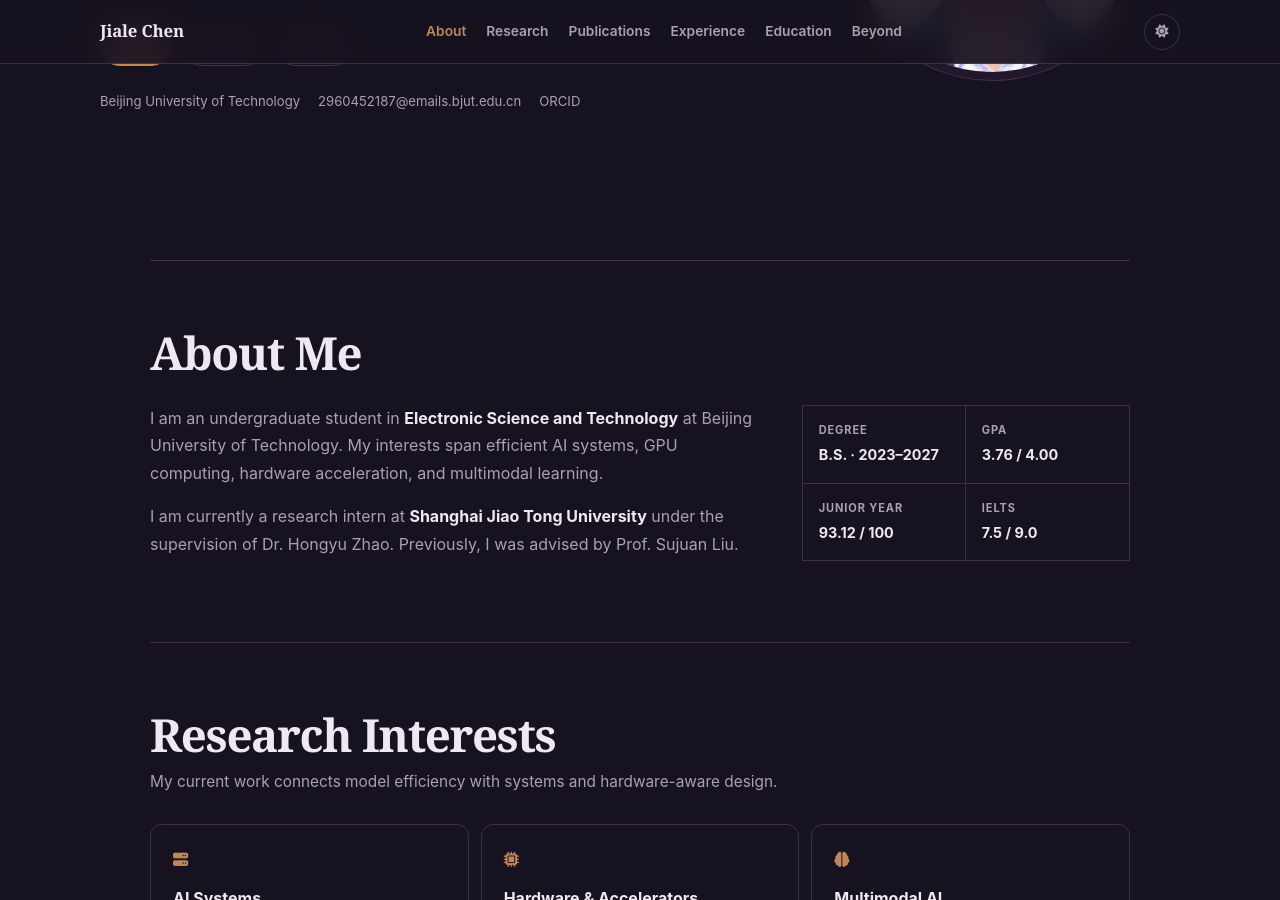
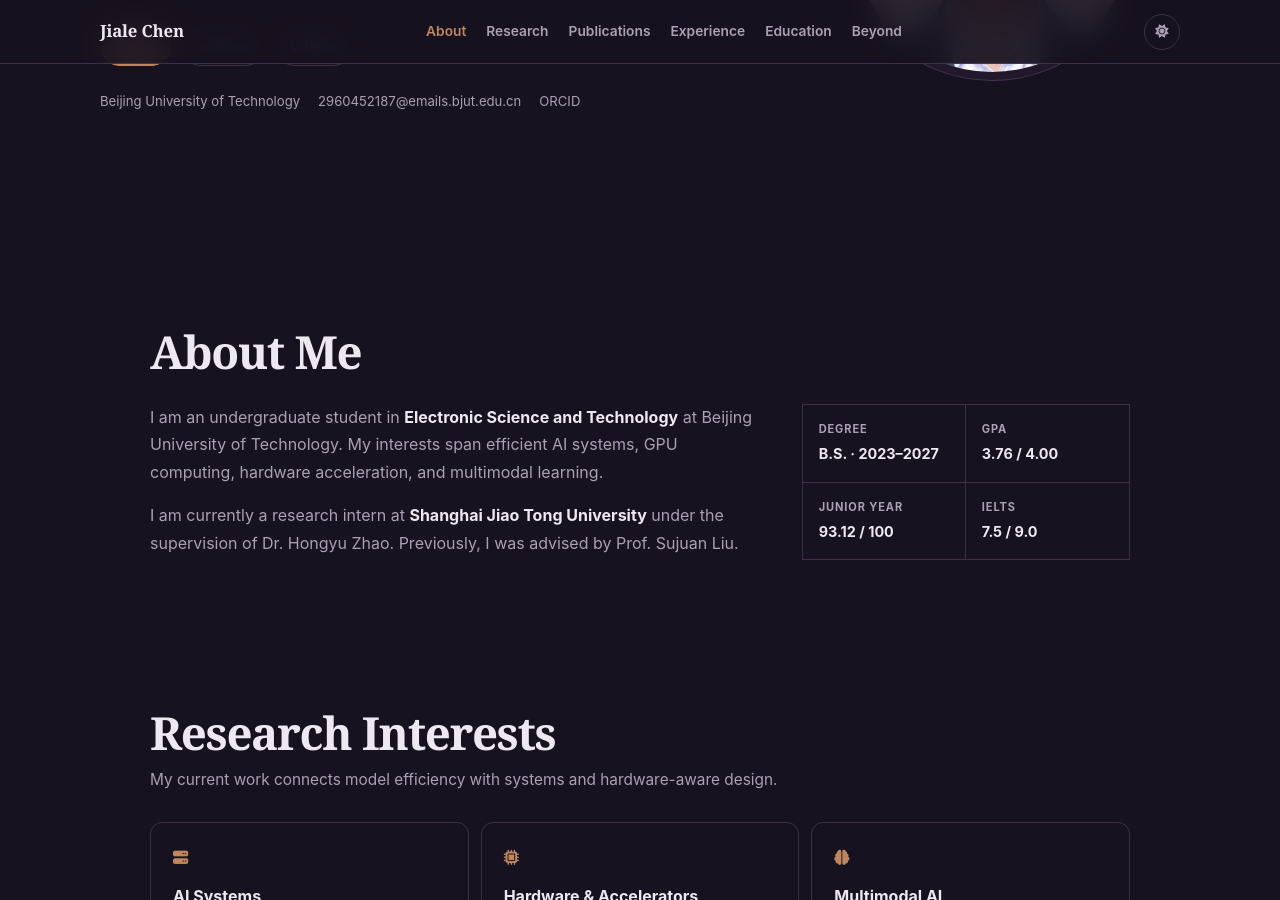
Before and after one commit to Chenjl13/Chenjl13.github.io, a Jekyll site: the page built from index.md, in a window 1280 px wide and 900 px high, scrolled down 470 px. Built offline with Jekyll 4.4.1, drawn with Linux system fonts in a browser that asks for light colours; nearby versions of some CDN libraries; a style sheet for code colours, icons or effects is not loaded.

```diff
--- a/_includes/publications.md
+++ b/_includes/publications.md
@@ -1,6 +1,5 @@
 <section id="publications" class="page-section reveal">
   <div class="section-heading">
-    <span class="section-kicker">04 · Publications</span>
     <h2>Publications</h2>
   </div>
 
--- a/_sass/minimal-light.scss
+++ b/_sass/minimal-light.scss
@@ -179,7 +179,7 @@
 .avatar-frame img { width: 100%; height: 100%; object-fit: cover; border-radius: 50%; }
 
 .content-shell { width: min(980px, calc(100% - 40px)); margin: 0 auto; }
-.page-section { padding: 68px 0; border-top: 1px solid var(--border); }
+.page-section { padding: 68px 0; }
 .section-heading { max-width: 760px; margin-bottom: 28px; }
 .section-heading.compact-heading { margin-bottom: 20px; }
 .section-kicker {
```
